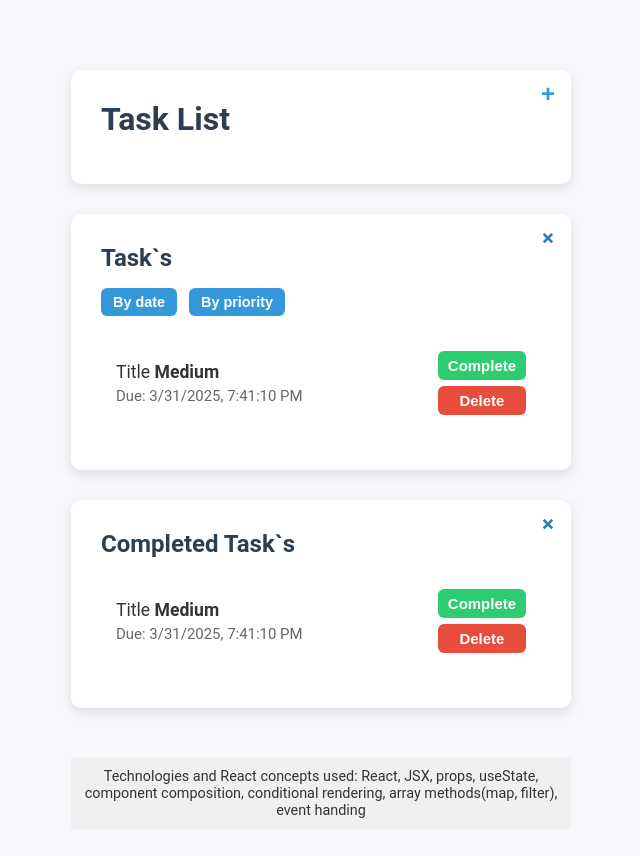
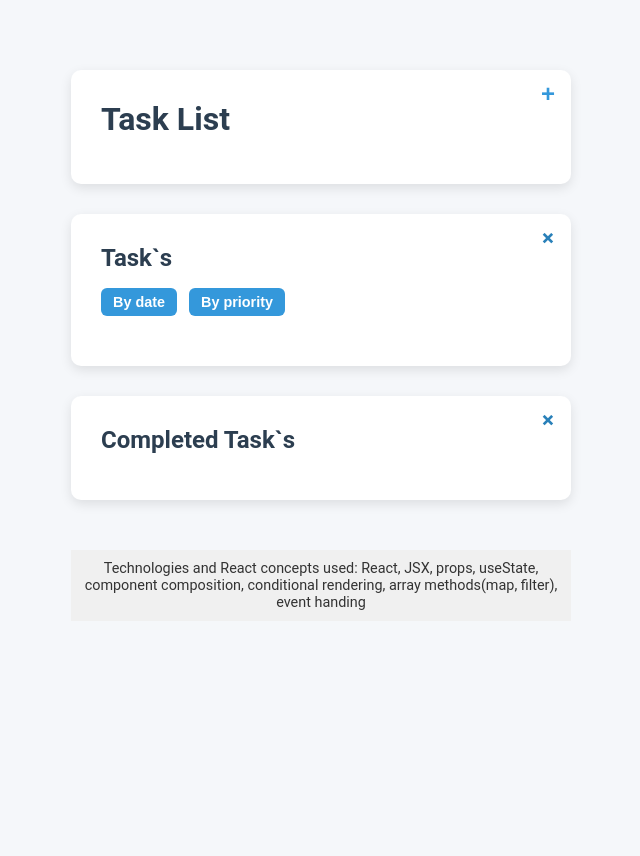
Before and after one commit to NikitaTichonow/tasklist-react-app, a React (Vite) app: page / in a window 1280 px wide. Shown: the top 856 px of the page, without its empty margins (319-959 px from the left). After the commit the page ends 800 px from the top, so only its background shows below. Built offline with nearby package versions, Linux system fonts and the light colour scheme.

Commit message:
let's divide the array of tasks into active and completed ones

```diff
--- a/src/App.jsx
+++ b/src/App.jsx
@@ -24,6 +24,9 @@
     setTasks([...tasks, { ...task, completed: false, id: Date.now() }]);
   }
 
+  const activeTasks = tasks.filter((task) => !task.completed)
+  const completedTasks = tasks.filter((task) => task.completed)
+
   return (
     <div className="app">
       <Header />
@@ -49,7 +52,7 @@
           <button className="sort-button">By date</button>
           <button className="sort-button">By priority</button>
         </div>
-        {openSection.tasks && <TaskList />}
+        {openSection.tasks && <TaskList activeTasks={activeTasks}/>}
       </div>
       <div className="task-container">
         <h2>Completed Task`s</h2>
--- a/src/components/Main/ComplitedTask.jsx
+++ b/src/components/Main/ComplitedTask.jsx
@@ -2,7 +2,7 @@
 
 function ComplitedTask() {
     return <ul className="complited-task-list">
-        <TaskItem />
+        {/* <TaskItem /> */}
     </ul>
 }
 
--- a/src/components/Main/TaskItem.jsx
+++ b/src/components/Main/TaskItem.jsx
@@ -1,11 +1,16 @@
-function TaskItem() {
+function TaskItem({ task }) {
+  const {title, priority, deadline, id} = task;
+
   return (
-    <li className="task-item">
+    <li className={`task-item ${priority.toLowerCase()}`}>
       <div className="task-info">
         <div>
-          Title <strong>Medium</strong>
+          {title}
+          <strong>{priority}</strong>
         </div>
-        <div className="task-deadline">Due: {new Date().toLocaleString()}</div>
+        <div className="task-deadline">
+          Due: {new Date(deadline).toLocaleString()}
+        </div>
       </div>
       <div className="task-buttons">
         <button className="complete-button">Complete</button>
--- a/src/components/Main/TaskList.jsx
+++ b/src/components/Main/TaskList.jsx
@@ -1,9 +1,10 @@
 import TaskItem from "./TaskItem"
 
-function TaskList() {
+function TaskList({activeTasks}) {
     return (
         <ul className="task-list">
-            <TaskItem/>
+            {activeTasks.map((task) =>(<TaskItem task={task} key={task.id}/>))}
+
         </ul>
     )
 }
```
